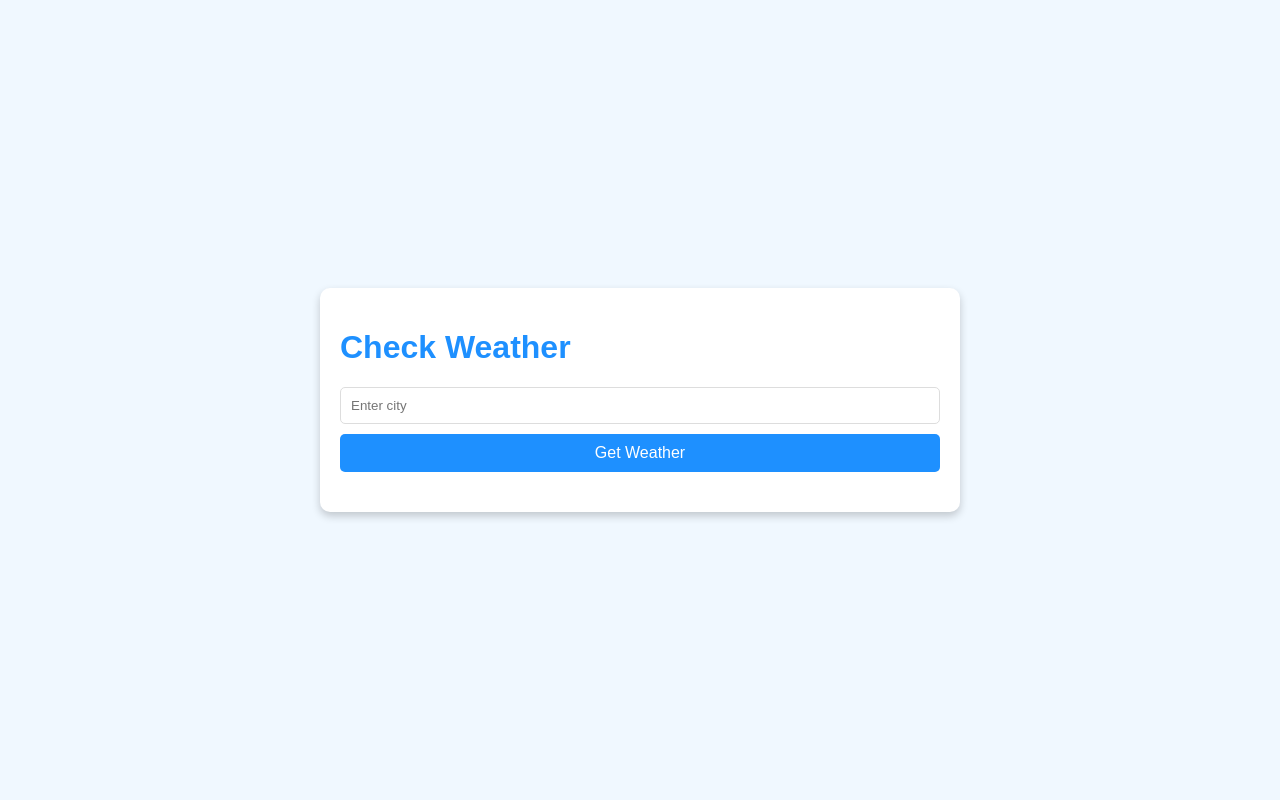
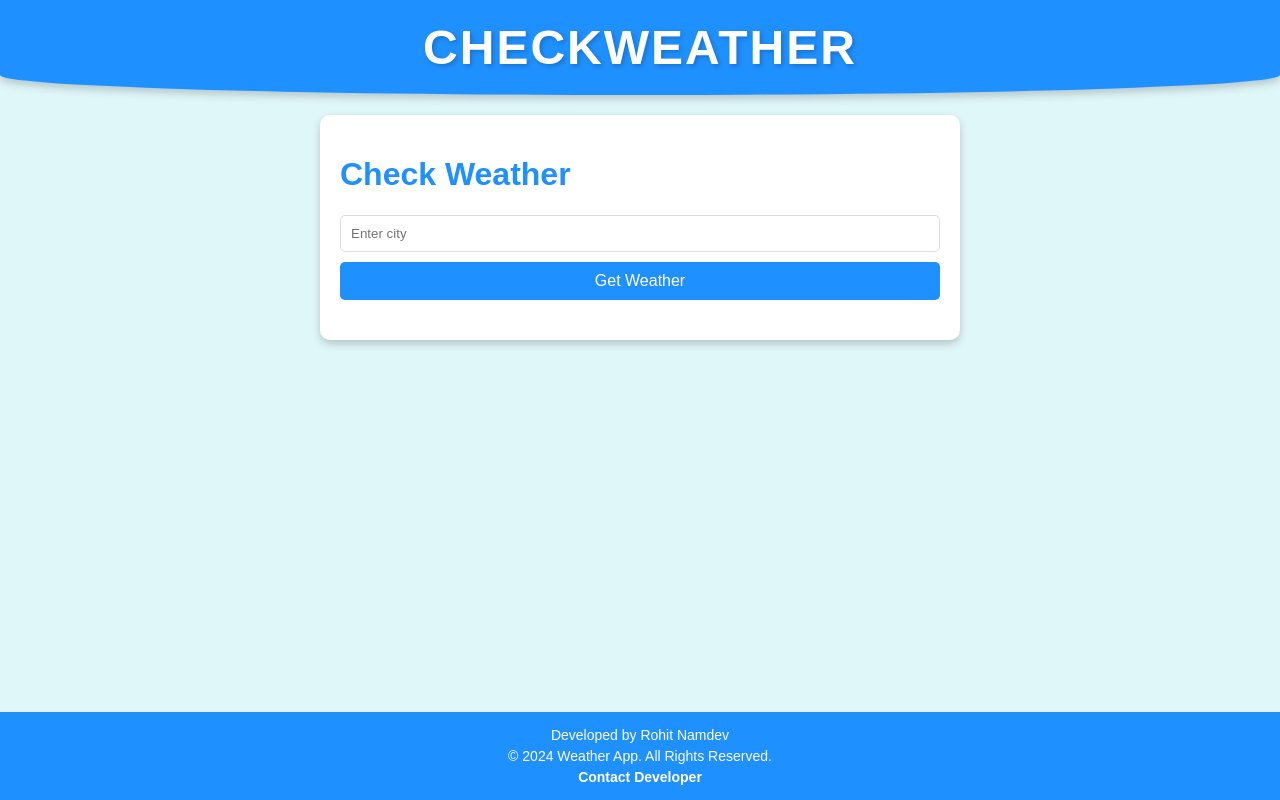
Before and after one commit to rohitnamdev/Check_weather, a Python web app: template weather/templates/weather/weather.html in a window 1280 px wide. Run offline with Jinja, Linux system fonts and the light colour scheme; the template is opened without the code that fills it, so the values that code supplies are empty.

Commit message:
changes with frontend

```diff
--- a/weather/templates/weather/weather.html
+++ b/weather/templates/weather/weather.html
@@ -19,6 +19,38 @@
         }
         h1 {
             color: #1e90ff;
+        }
+
+        body {
+            font-family: 'Poppins', sans-serif;
+            background-color: #e0f7fa;
+            color: #333;
+            margin: 0;
+            padding: 0;
+            display: flex;
+            flex-direction: column;
+            align-items: center;
+            justify-content: flex-start;
+            min-height: 100vh;
+        }
+        header {
+            width: 100%;
+            padding: 20px 0;
+            background-color: #1e90ff;
+            color: #fff;
+            text-align: center;
+            box-shadow: 0 4px 8px rgba(0, 0, 0, 0.2);
+            border-bottom-left-radius: 50% 20px;
+            border-bottom-right-radius: 50% 20px;
+        }
+        header h1 {
+            font-size: 48px;
+            margin: 0;
+            letter-spacing: 2px;
+            color: #fff;
+            text-transform: uppercase;
+            font-weight: bold;
+            text-shadow: 2px 2px 4px rgba(0, 0, 0, 0.2);
         }
         .container {
             width: 100%;
@@ -61,9 +93,32 @@
             color: #ff4500;
             font-size: 18px;
         }
+        footer {
+            margin-top: auto;
+            padding: 10px 0;
+            background-color: #1e90ff;
+            color: #fff;
+            width: 100%;
+            text-align: center;
+        }
+        footer p {
+            margin: 5px 0;
+            font-size: 14px;
+        }
+        footer a {
+            color: #fff;
+            text-decoration: none;
+            font-weight: bold;
+        }
+        footer a:hover {
+            text-decoration: underline;
+        }
     </style>
 </head>
 <body>
+    <header>
+        <h1>CheckWeather</h1>
+    </header>
     <div class="container">
         <h1>Check Weather</h1>
         <form id="weather-form">
@@ -83,6 +138,12 @@
         </div>
     </div>
 
+    <footer>
+        <p>Developed by Rohit Namdev</p>
+        <p>&copy; 2024 Weather App. All Rights Reserved.</p>
+        <p><a href="mailto:rohitnamdev876@gmail.com">Contact Developer</a></p>
+    </footer>
+
     <script>
         document.getElementById('weather-form').addEventListener('submit', function(event) {
             event.preventDefault();
@@ -92,5 +153,6 @@
             }
         });
     </script>
+
 </body>
 </html>
```
